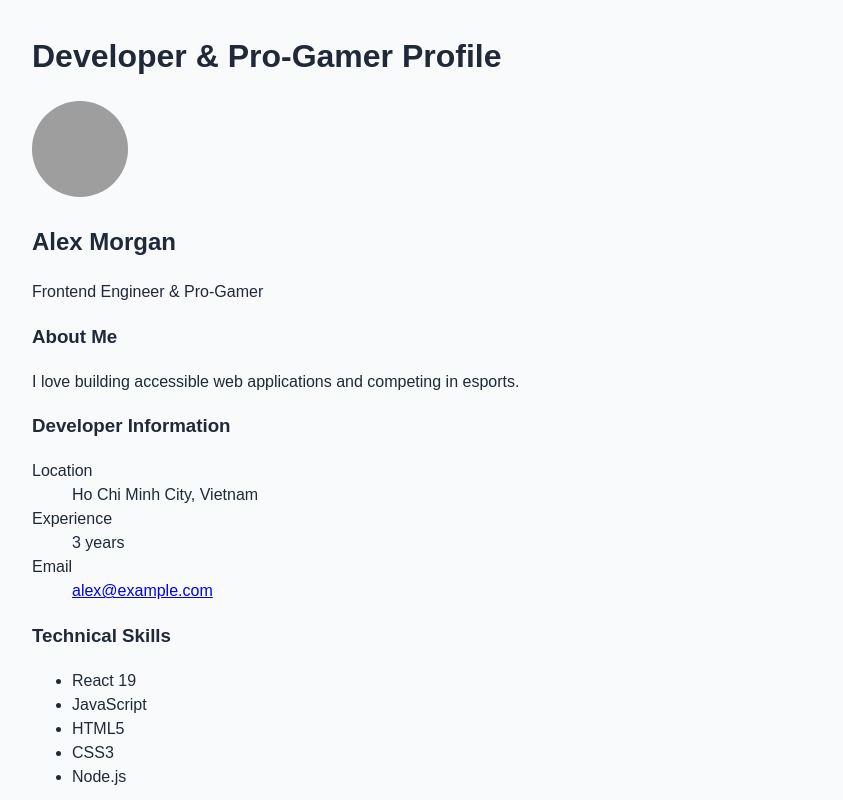
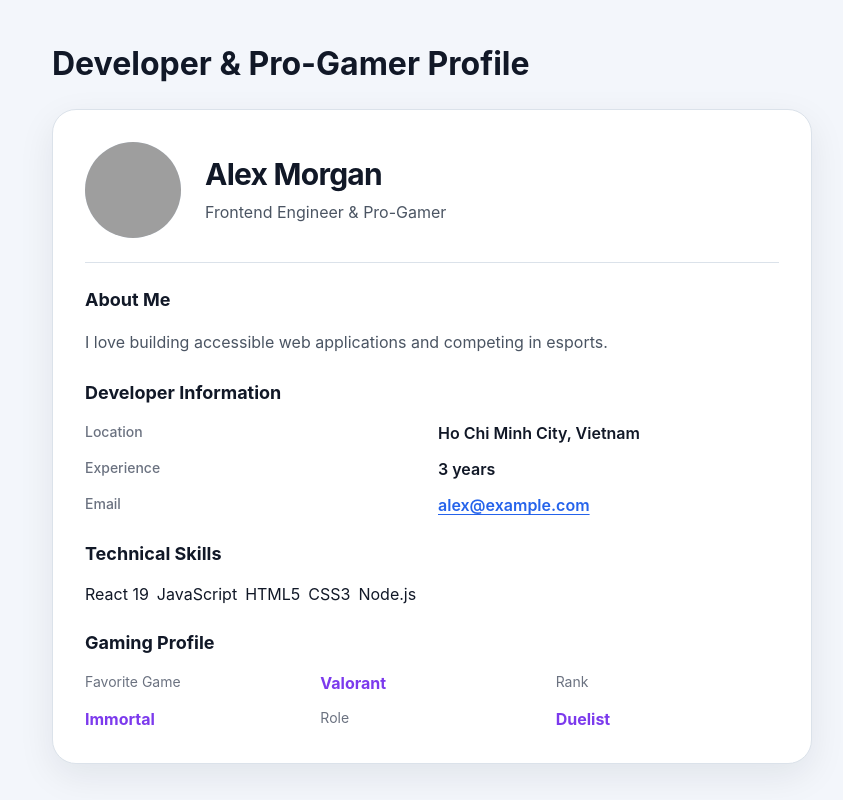
Before and after one commit to tran04012006/24521812_NgoBichTran_Lab3, a React (Vite) app in the folder developer-profile/: page / in a window 1280 px wide. Shown: the top 800 px of the page, without its empty margins (208-1051 px from the left). Built offline with nearby package versions, Linux system fonts and the light colour scheme; grey boxes are pictures that could not be loaded.

Commit message:
style(ex1): establish CSS design tokens and card module

```diff
--- a/developer-profile/src/App.jsx
+++ b/developer-profile/src/App.jsx
@@ -5,7 +5,6 @@ function App() {
   return (
     <main>
       <h1>Developer & Pro-Gamer Profile</h1>
-
       <DeveloperCard />
     </main>
   );
--- a/developer-profile/src/components/DeveloperCard.jsx
+++ b/developer-profile/src/components/DeveloperCard.jsx
@@ -1,6 +1,7 @@
 
 import SkillBadge from "./SkillBadge.jsx";
 import ProfileAvatar from "./ProfileAvatar.jsx";
+import styles from "./DeveloperCard.module.css";
 
 const developer = {
   name: "Alex Morgan",
@@ -10,10 +11,7 @@ const developer = {
   location: "Ho Chi Minh City, Vietnam",
   experience: "3 years",
   email: "alex@example.com",
-
-  avatar:
-    "https://i.pravatar.cc/160?img=47",
-
+  avatar: "https://i.pravatar.cc/160?img=47",
   skills: [
     "React 19",
     "JavaScript",
@@ -21,7 +19,6 @@ const developer = {
     "CSS3",
     "Node.js",
   ],
-
   gaming: {
     game: "Valorant",
     rank: "Immortal",
@@ -32,60 +29,98 @@ const developer = {
 function DeveloperCard() {
   return (
     <article
-      className="developer-card"
+      className={styles.card}
       aria-labelledby="developer-name"
     >
-      <header className="developer-header">
+      <header className={styles.header}>
         <ProfileAvatar
           name={developer.name}
           src={developer.avatar}
           size={96}
         />
 
-        <hgroup>
-          <h2 id="developer-name">
+        <hgroup className={styles.identity}>
+          <h2
+            id="developer-name"
+            className={styles.name}
+          >
             {developer.name}
           </h2>
 
-          <p>{developer.title}</p>
+          <p className={styles.title}>
+            {developer.title}
+          </p>
         </hgroup>
       </header>
 
-      <section aria-labelledby="about-heading">
-        <h3 id="about-heading">
+      <section
+        className={styles.section}
+        aria-labelledby="about-heading"
+      >
+        <h3
+          id="about-heading"
+          className={styles.sectionTitle}
+        >
           About Me
         </h3>
 
-        <p>{developer.description}</p>
+        <p className={styles.description}>
+          {developer.description}
+        </p>
       </section>
 
-      <section aria-labelledby="developer-info-heading">
-        <h3 id="developer-info-heading">
+      <section
+        className={styles.section}
+        aria-labelledby="developer-info-heading"
+      >
+        <h3
+          id="developer-info-heading"
+          className={styles.sectionTitle}
+        >
           Developer Information
         </h3>
 
-        <dl>
-          <dt>Location</dt>
-          <dd>{developer.location}</dd>
+        <dl className={styles.infoList}>
+          <dt className={styles.infoLabel}>
+            Location
+          </dt>
+          <dd className={styles.infoValue}>
+            {developer.location}
+          </dd>
 
-          <dt>Experience</dt>
-          <dd>{developer.experience}</dd>
+          <dt className={styles.infoLabel}>
+            Experience
+          </dt>
+          <dd className={styles.infoValue}>
+            {developer.experience}
+          </dd>
 
-          <dt>Email</dt>
-          <dd>
-            <a href={`mailto:${developer.email}`}>
+          <dt className={styles.infoLabel}>
+            Email
+          </dt>
+          <dd className={styles.infoValue}>
+            <a
+              className={styles.infoLink}
+              href={`mailto:${developer.email}`}
+            >
               {developer.email}
             </a>
           </dd>
         </dl>
       </section>
 
-      <section aria-labelledby="skills-heading">
-        <h3 id="skills-heading">
+      <section
+        className={styles.section}
+        aria-labelledby="skills-heading"
+      >
+        <h3
+          id="skills-heading"
+          className={styles.sectionTitle}
+        >
           Technical Skills
         </h3>
 
-        <ul className="skill-list">
+        <ul className={styles.skillList}>
           {developer.skills.map((skill) => (
             <SkillBadge
               key={skill}
@@ -95,20 +130,38 @@ function DeveloperCard() {
         </ul>
       </section>
 
-      <section aria-labelledby="gaming-heading">
-        <h3 id="gaming-heading">
+      <section
+        className={styles.section}
+        aria-labelledby="gaming-heading"
+      >
+        <h3
+          id="gaming-heading"
+          className={styles.sectionTitle}
+        >
           Gaming Profile
         </h3>
 
-        <dl>
-          <dt>Favorite Game</dt>
-          <dd>{developer.gaming.game}</dd>
+        <dl className={styles.gamingList}>
+          <dt className={styles.gamingLabel}>
+            Favorite Game
+          </dt>
+          <dd className={styles.gamingValue}>
+            {developer.gaming.game}
+          </dd>
 
-          <dt>Rank</dt>
-          <dd>{developer.gaming.rank}</dd>
+          <dt className={styles.gamingLabel}>
+            Rank
+          </dt>
+          <dd className={styles.gamingValue}>
+            {developer.gaming.rank}
+          </dd>
 
-          <dt>Role</dt>
-          <dd>{developer.gaming.role}</dd>
+          <dt className={styles.gamingLabel}>
+            Role
+          </dt>
+          <dd className={styles.gamingValue}>
+            {developer.gaming.role}
+          </dd>
         </dl>
       </section>
     </article>
--- /dev/null
+++ b/developer-profile/src/components/DeveloperCard.module.css
@@ -0,0 +1,182 @@
+
+.card {
+  width: 100%;
+  min-width: 0;
+  padding: var(--space-8);
+
+  background: var(--color-surface);
+
+  border: 1px solid var(--color-border);
+  border-radius: var(--radius-xl);
+
+  box-shadow: var(--shadow-card);
+
+  transition:
+    box-shadow var(--transition-normal);
+}
+
+.card:hover {
+  box-shadow: var(--shadow-card-hover);
+}
+
+/* Header */
+
+.header {
+  display: flex;
+  align-items: center;
+  gap: var(--space-6);
+
+  padding-bottom: var(--space-6);
+  border-bottom: 1px solid var(--color-border);
+}
+
+.identity {
+  min-width: 0;
+  margin: 0;
+}
+
+.name {
+  margin: 0;
+
+  color: var(--color-text-primary);
+
+  font-size: var(--font-size-2xl);
+  font-weight: 750;
+  line-height: 1.2;
+  letter-spacing: -0.025em;
+
+  overflow-wrap: anywhere;
+}
+
+.title {
+  margin: var(--space-2) 0 0;
+
+  color: var(--color-text-secondary);
+  font-size: var(--font-size-md);
+  line-height: 1.5;
+
+  overflow-wrap: anywhere;
+}
+
+/* Sections */
+
+.section {
+  min-width: 0;
+  padding-top: var(--space-6);
+}
+
+.sectionTitle {
+  margin: 0 0 var(--space-4);
+
+  color: var(--color-text-primary);
+  font-size: var(--font-size-lg);
+  font-weight: 700;
+  line-height: 1.4;
+}
+
+.description {
+  margin: 0;
+
+  color: var(--color-text-secondary);
+  line-height: 1.7;
+}
+
+/* Developer information */
+
+.infoList {
+  display: grid;
+  grid-template-columns: repeat(2, minmax(0, 1fr));
+  gap: var(--space-3);
+
+  margin: 0;
+}
+
+.infoItem {
+  display: flex;
+  flex-direction: column;
+  gap: var(--space-1);
+
+  min-width: 0;
+  padding: var(--space-4);
+
+  background: var(--color-surface-subtle);
+  border: 1px solid var(--color-border);
+  border-radius: var(--radius-md);
+}
+
+.infoLabel {
+  margin: 0;
+
+  color: var(--color-text-muted);
+  font-size: var(--font-size-sm);
+  font-weight: 500;
+}
+
+.infoValue {
+  min-width: 0;
+  margin: 0;
+
+  color: var(--color-text-primary);
+  font-size: var(--font-size-md);
+  font-weight: 600;
+
+  overflow-wrap: anywhere;
+}
+
+.infoLink {
+  color: var(--color-primary);
+  text-decoration-thickness: 1px;
+}
+
+/* Skill list */
+
+.skillList {
+  display: flex;
+  flex-wrap: wrap;
+  gap: var(--space-2);
+
+  margin: 0;
+  padding: 0;
+
+  list-style: none;
+}
+
+/* Gaming profile */
+
+.gamingList {
+  display: grid;
+  grid-template-columns: repeat(3, minmax(0, 1fr));
+  gap: var(--space-3);
+
+  margin: 0;
+}
+
+.gamingItem {
+  display: flex;
+  flex-direction: column;
+  gap: var(--space-2);
+
+  min-width: 0;
+  padding: var(--space-4);
+
+  background: var(--color-gaming-soft);
+
+  border: 1px solid var(--color-border);
+  border-radius: var(--radius-md);
+}
+
+.gamingLabel {
+  margin: 0;
+  color: var(--color-text-muted);
+  font-size: var(--font-size-sm);
+}
+
+.gamingValue {
+  margin: 0;
+
+  color: var(--color-gaming);
+  font-size: var(--font-size-md);
+  font-weight: 700;
+
+  overflow-wrap: anywhere;
+}
--- a/developer-profile/src/index.css
+++ b/developer-profile/src/index.css
@@ -1,27 +1,71 @@
 
 :root {
-  font-family: Arial, Helvetica, sans-serif;
-  line-height: 1.5;
-  color: #1f2937;
-  background-color: #f8fafc;
+  font-family: var(--font-family-base);
+  color: var(--color-text-primary);
+  background: var(--color-background);
   font-synthesis: none;
   text-rendering: optimizeLegibility;
 }
 
-* {
+*,
+*::before,
+*::after {
   box-sizing: border-box;
 }
 
-body {
-  margin: 0;
+html {
   min-width: 0;
 }
 
-main {
-  width: min(100% - 2rem, 800px);
-  margin: 2rem auto;
+body {
+  min-width: 0;
+  margin: 0;
+  line-height: 1.5;
+}
+
+button,
+input,
+textarea,
+select {
+  font: inherit;
+}
+
+a {
+  color: var(--color-primary);
+  text-underline-offset: 0.2em;
+}
+
+a:hover {
+  color: var(--color-primary-hover);
+}
+
+a:focus-visible {
+  outline: 3px solid var(--color-primary);
+  outline-offset: 3px;
+  border-radius: var(--radius-sm);
 }
 
 img {
+  display: block;
   max-width: 100%;
 }
+
+main {
+  width: min(
+    calc(100% - 2 * var(--space-4)),
+    var(--card-max-width)
+  );
+
+  margin: var(--space-10) auto;
+}
+
+@media (prefers-reduced-motion: reduce) {
+  *,
+  *::before,
+  *::after {
+    scroll-behavior: auto !important;
+    transition-duration: 0.01ms !important;
+    animation-duration: 0.01ms !important;
+    animation-iteration-count: 1 !important;
+  }
+}
--- a/developer-profile/src/main.jsx
+++ b/developer-profile/src/main.jsx
@@ -3,6 +3,8 @@ import React from "react";
 import { createRoot } from "react-dom/client";
 
 import App from "./App.jsx";
+
+import "./styles/variables.css";
 import "./index.css";
 
 const rootElement = document.getElementById("root");
--- /dev/null
+++ b/developer-profile/src/styles/variables.css
@@ -0,0 +1,73 @@
+
+:root {
+  /* Brand colors */
+  --color-primary: #2563eb;
+  --color-primary-hover: #1d4ed8;
+  --color-primary-soft: #eff6ff;
+
+  /* Text colors */
+  --color-text-primary: #111827;
+  --color-text-secondary: #4b5563;
+  --color-text-muted: #6b7280;
+
+  /* Background colors */
+  --color-background: #f3f6fb;
+  --color-surface: #ffffff;
+  --color-surface-subtle: #f8fafc;
+
+  /* Border colors */
+  --color-border: #dbe2ea;
+  --color-border-strong: #cbd5e1;
+
+  /* Gaming accents */
+  --color-gaming: #7c3aed;
+  --color-gaming-soft: #f5f3ff;
+
+  /* Status colors */
+  --color-success: #047857;
+  --color-success-soft: #ecfdf5;
+
+  /* Typography */
+  --font-family-base:
+    Inter, system-ui, -apple-system,
+    BlinkMacSystemFont, "Segoe UI",
+    sans-serif;
+
+  --font-size-xs: 0.75rem;
+  --font-size-sm: 0.875rem;
+  --font-size-md: 1rem;
+  --font-size-lg: 1.125rem;
+  --font-size-xl: 1.5rem;
+  --font-size-2xl: 1.875rem;
+
+  /* Spacing scale */
+  --space-1: 0.25rem;
+  --space-2: 0.5rem;
+  --space-3: 0.75rem;
+  --space-4: 1rem;
+  --space-5: 1.25rem;
+  --space-6: 1.5rem;
+  --space-8: 2rem;
+  --space-10: 2.5rem;
+
+  /* Border radius */
+  --radius-sm: 0.375rem;
+  --radius-md: 0.625rem;
+  --radius-lg: 1rem;
+  --radius-xl: 1.5rem;
+  --radius-full: 9999px;
+
+  /* Shadows */
+  --shadow-card:
+    0 12px 36px rgb(15 23 42 / 8%);
+
+  --shadow-card-hover:
+    0 16px 44px rgb(15 23 42 / 12%);
+
+  /* Layout */
+  --card-max-width: 760px;
+
+  /* Motion */
+  --transition-fast: 150ms ease;
+  --transition-normal: 250ms ease;
+}
```
